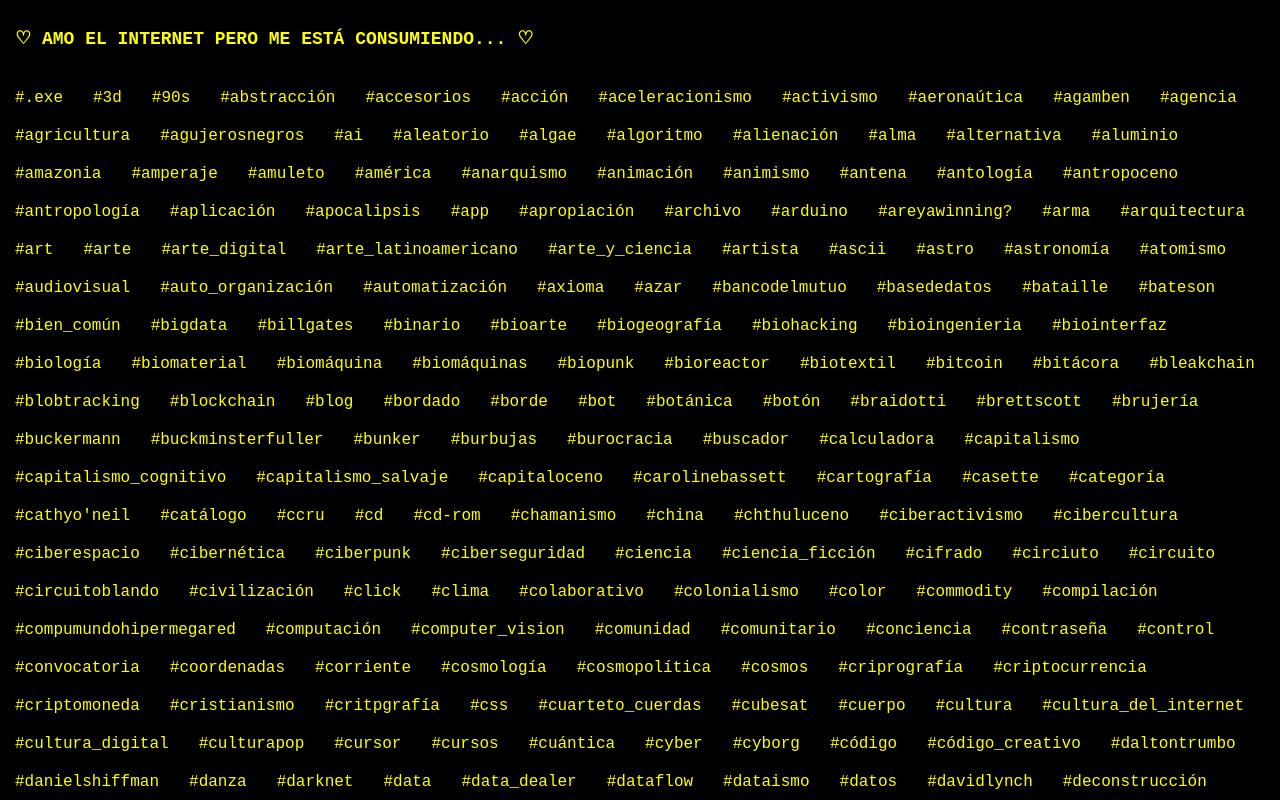
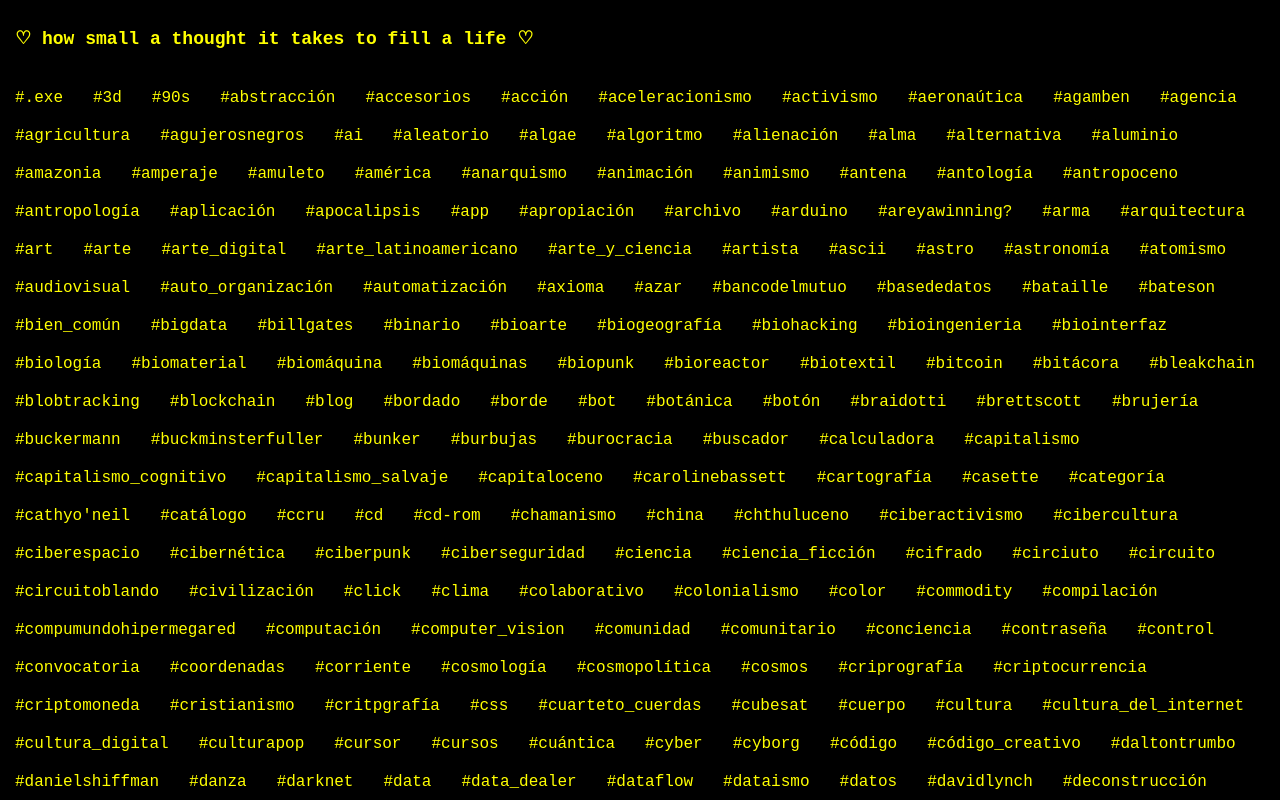
Before and after one commit to the-pale-blue-pixel/Hiper_Archivo, a plain HTML site: page index.html in a window 1280 px wide. Shown: the top 800 px of the page. Drawn offline with Linux system fonts and the light colour scheme.

Commit message:
index.html

```diff
--- a/index.html
+++ b/index.html
@@ -125,7 +125,7 @@
     <!-- Se agrega un espacio entre el mensaje de bienvenida y los tags -->
     <div style="width: 100%; height: 30px;"></div>
     <script>
-        const welcomeMessage = "♡ AMO EL INTERNET PERO ME ESTÁ CONSUMIENDO... ♡ ";
+        const welcomeMessage = "♡ how small a thought it takes to fill a life ♡ ";
         let i = 0;
 
         function typeEffect() {
```
